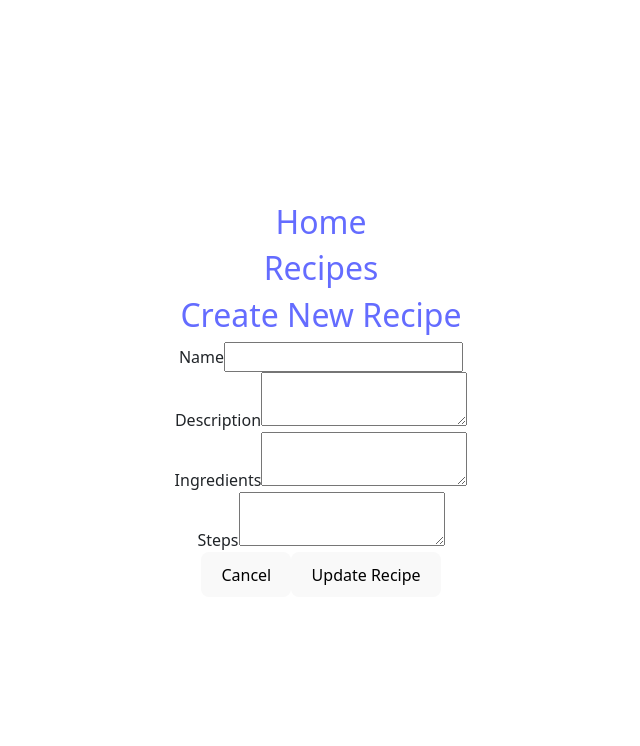
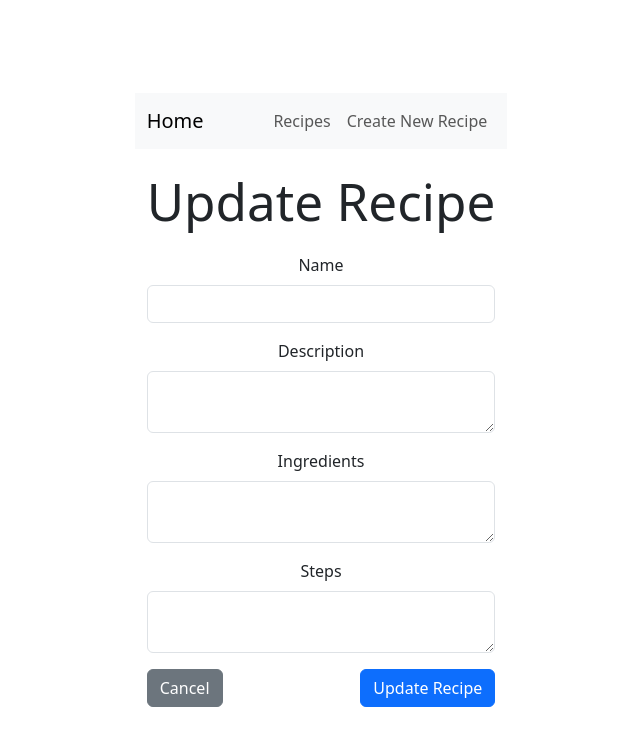
Before and after one commit to Yelnats29/kangacook-lite, a React (Vite) app in the folder Frontend/: page /recipes/edit/1 in a window 1280 px wide. Shown: the top 746 px of the page, without its empty margins (319-959 px from the left). Built offline with nearby package versions, Linux system fonts and the light colour scheme; no server answers.

Commit message:
added Bootstrap to components

```diff
--- a/Frontend/src/components/CreateRecipe.jsx
+++ b/Frontend/src/components/CreateRecipe.jsx
@@ -26,46 +26,54 @@ const CreateRecipe = () => {
     };
 
     return (
+        <div className="container mt-4">
+            <h2 className="text-center mb-4">Create a New Recipe</h2>
             <form onSubmit={handleSubmit}>
-            <div>
-                <label>Name</label>
+                <div className="mb-3">
+                    <label className="form-label">Name</label>
                     <input
                         type="text"
                         name="name"
                         value={recipe.name}
                         onChange={handleChange}
+                        className="form-control"
                         required
                     />
                 </div>
-            <div>
-                <label>Description</label>
+                <div className="mb-3">
+                    <label className="form-label">Description</label>
                     <textarea
                         name="description"
                         value={recipe.description}
                         onChange={handleChange}
+                        className="form-control"
                         required
                     />
                 </div>
-            <div>
-                <label>Ingredients</label>
+                <div className="mb-3">
+                    <label className="form-label">Ingredients</label>
                     <textarea
                         name="ingredients"
                         value={recipe.ingredients}
                         onChange={handleChange}
+                        className="form-control"
                         required
                     />
                 </div>
-            <div>
-                <label>Steps</label>
+                <div className="mb-3">
+                    <label className="form-label">Steps</label>
                     <textarea
                         name="steps"
                         value={recipe.steps}
                         onChange={handleChange}
+                        className="form-control"
                         required
                     />
                 </div>
-            <button type="submit">Create Recipe</button>
+                <button type="button" className="btn btn-secondary" onClick={() => navigate(`/recipes`)}>Cancel</button>
+                <button type="submit" className="btn btn-primary">Create Recipe</button>
             </form>
+        </div>
     );
 };
 
--- a/Frontend/src/components/HomePage.jsx
+++ b/Frontend/src/components/HomePage.jsx
@@ -32,18 +32,25 @@ const HomePage = () => {
     );
 
     return (
-        <div>
-            <h1>Recipes</h1>
+        <div className="container mt-4">
+            <h1 className="text-center mb-4">Recipes</h1>
             <SearchBar onSearch={searchInput} results={handleSearch} />
-            <ul>
+            <div className="row">
                 {filteredRecipes.map(recipe => (
-                    <li key={recipe.id}>
-                        <Link to={`/recipes/${recipe.id}`}>{recipe.name}</Link>
-                    </li>
+                    <div key={recipe.id} className="col-sm-12 col-md-6 col-lg-4 mb-4">
+                        <div className="card">
+                            <div className="card-body">
+                                <h5 className="card-title">{recipe.name}</h5>
+                                <Link to={`/recipes/${recipe.id}`} className="btn btn-primary">
+                                    View Recipe
+                                </Link>
+                            </div>
+                        </div>
+                    </div>
                 ))}
-            </ul>
+            </div>
         </div>
-    )
+    );
 }
 
 export default HomePage
--- a/Frontend/src/components/NavBar/Nav.jsx
+++ b/Frontend/src/components/NavBar/Nav.jsx
@@ -1,12 +1,23 @@
 import React from 'react';
 import { Link } from 'react-router-dom';
 
+// Renders a navigation bar.
 const Nav = () => {
     return (
-        <nav>
-            <Link to='/'><h2>Home</h2></Link>
-            <Link to='/recipes'><h2>Recipes</h2></Link>
-            <Link to='/recipes/new'><h2>Create New Recipe</h2></Link>
+        <nav className="navbar navbar-expand-lg navbar-light bg-light">
+            <div className="container-fluid">
+                <Link className="navbar-brand" to='/'>Home</Link>
+                <div className="navbarNav">
+                    <ul className="navbar-nav">
+                        <li className="nav-item">
+                            <Link className="nav-link" to='/recipes'>Recipes</Link>
+                        </li>
+                        <li className="nav-item">
+                            <Link className="nav-link" to='/recipes/new'>Create New Recipe</Link>
+                        </li>
+                    </ul>
+                </div>
+            </div>
         </nav>
     );
 };
--- a/Frontend/src/components/RecipeDetail.jsx
+++ b/Frontend/src/components/RecipeDetail.jsx
@@ -37,18 +37,35 @@ const RecipeDetail = () => {
     };
 
     return (
-        <div>
-            <h1>{recipe.name}</h1>
-            <p>{recipe.description}</p>
-            <h2>Ingredients</h2>
-            <ul>{recipe.ingredients.split(', ').map((ingredient, index) => (<li key={index}>{ingredient}</li>))}</ul> {/* in the initial data model, the ingredients were stored as a comma-separated string. This helps me place it as an Array*/}
-            <h2>Preparation Steps</h2>
-            <p>{recipe.steps}</p>
-            <button onClick={() => navigate(`/recipes`)}>Back</button>
-            <button onClick={() => navigate(`/recipes/edit/${recipe.id}`)}>Edit Recipe</button>
-            <button onClick={handleDelete}>Delete Recipe</button>
+        <div className="container mt-4">
+        <h1 className="text-center mb-4">{recipe.name}</h1>
+        <p className="lead">{recipe.description}</p>
+        <h2>Ingredients</h2>
+        <ul className="list-group mb-4">
+            {recipe.ingredients.split(', ').map((ingredient, index) => (
+                <li key={index} className="list-group-item">
+                    {ingredient}
+                </li>
+            ))}
+        </ul>
+        <h2>Preparation Steps</h2>
+        <p>{recipe.steps}</p>
+        <div className="d-flex justify-content-between mt-4">
+            <button className="btn btn-secondary" onClick={() => navigate(`/recipes`)}>
+                Back
+            </button>
+            <div>
+                <button className="btn btn-warning me-2" onClick={() => navigate(`/recipes/edit/${recipe.id}`)}>
+                    Edit Recipe
+                </button>
+                <button className="btn btn-danger" onClick={handleDelete}>
+                    Delete Recipe
+                </button>
+            </div>
         </div>
-    );
+    </div>
+);
 };
 
+
 export default RecipeDetail
--- a/Frontend/src/components/UpdateRecipe.jsx
+++ b/Frontend/src/components/UpdateRecipe.jsx
@@ -39,47 +39,56 @@ const UpdateRecipe = () => {
     };
 
     return (
+        <div className="container mt-4">
+            <h1 className="text-center mb-4">Update Recipe</h1>
             <form onSubmit={handleSubmit}>
-            <div>
-                <label>Name</label>
+                <div className="mb-3">
+                    <label className="form-label">Name</label>
                     <input
                         type="text"
                         name="name"
+                        className="form-control"
                         value={recipe.name}
                         onChange={handleChange}
                         required
                     />
                 </div>
-            <div>
-                <label>Description</label>
+                <div className="mb-3">
+                    <label className="form-label">Description</label>
                     <textarea
                         name="description"
+                        className="form-control"
                         value={recipe.description}
                         onChange={handleChange}
                         required
                     />
                 </div>
-            <div>
-                <label>Ingredients</label>
+                <div className="mb-3">
+                    <label className="form-label">Ingredients</label>
                     <textarea
                         name="ingredients"
+                        className="form-control"
                         value={recipe.ingredients}
                         onChange={handleChange}
                         required
                     />
                 </div>
-            <div>
-                <label>Steps</label>
+                <div className="mb-3">
+                    <label className="form-label">Steps</label>
                     <textarea
                         name="steps"
+                        className="form-control"
                         value={recipe.steps}
                         onChange={handleChange}
                         required
                     />
                 </div>
-            <button onClick={() => navigate(`/recipes`)}>Cancel</button>
-            <button type="submit">Update Recipe</button>
+                <div className="d-flex justify-content-between">
+                    <button type="button" className="btn btn-secondary" onClick={() => navigate(`/recipes`)}>Cancel</button>
+                    <button type="submit" className="btn btn-primary">Update Recipe</button>
+                </div>
             </form>
+        </div>
     );
 };
 
--- a/Frontend/src/components/WelcomePage.jsx
+++ b/Frontend/src/components/WelcomePage.jsx
@@ -2,7 +2,7 @@ import React from 'react';
 
 const WelcomePage = () => {
     return (
-        <div>
+        <div className="container mt-4 text-center">
             <h1>Welcome to Kangacook Lite</h1>
             <p>Kangacook is your ultimate recipe platform where you can find, create, and share recipes with the world. Explore a variety of recipes, manage your own creations, and get inspired to cook something new every day!</p>
         </div>
```
Lines whose indentation alone changed are shown as unchanged.
